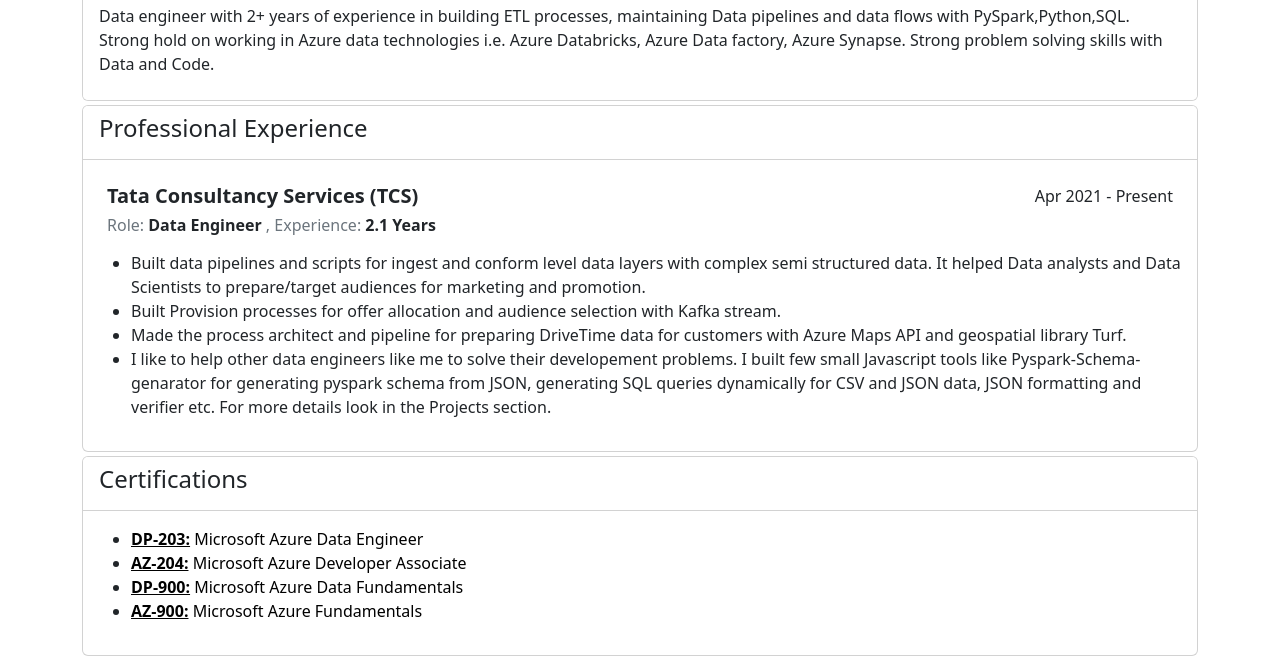
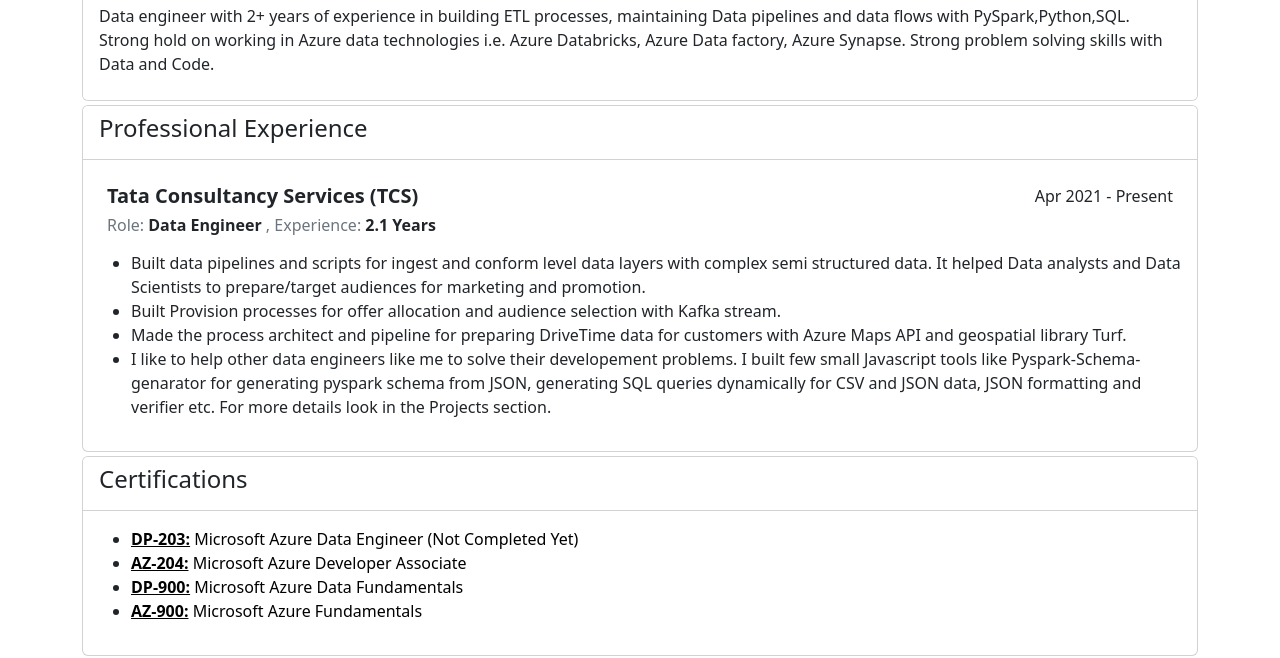
Before and after one commit to PreetRanjan/resume, a plain HTML site: page index.html in a window 1280 px wide. Shown: the part 171-829 px from the top of the page. Drawn offline with nearby package versions, Linux system fonts and the light colour scheme.

Commit message:
Update index.html

```diff
--- a/index.html
+++ b/index.html
@@ -139,7 +139,7 @@
               target="_blank"
             >
               <span class="fw-bold text-decoration-underline">DP-203:</span>
-              Microsoft Azure Data Engineer
+              Microsoft Azure Data Engineer (Not Completed Yet)
             </a>
           </li>
           <li class="">
```
